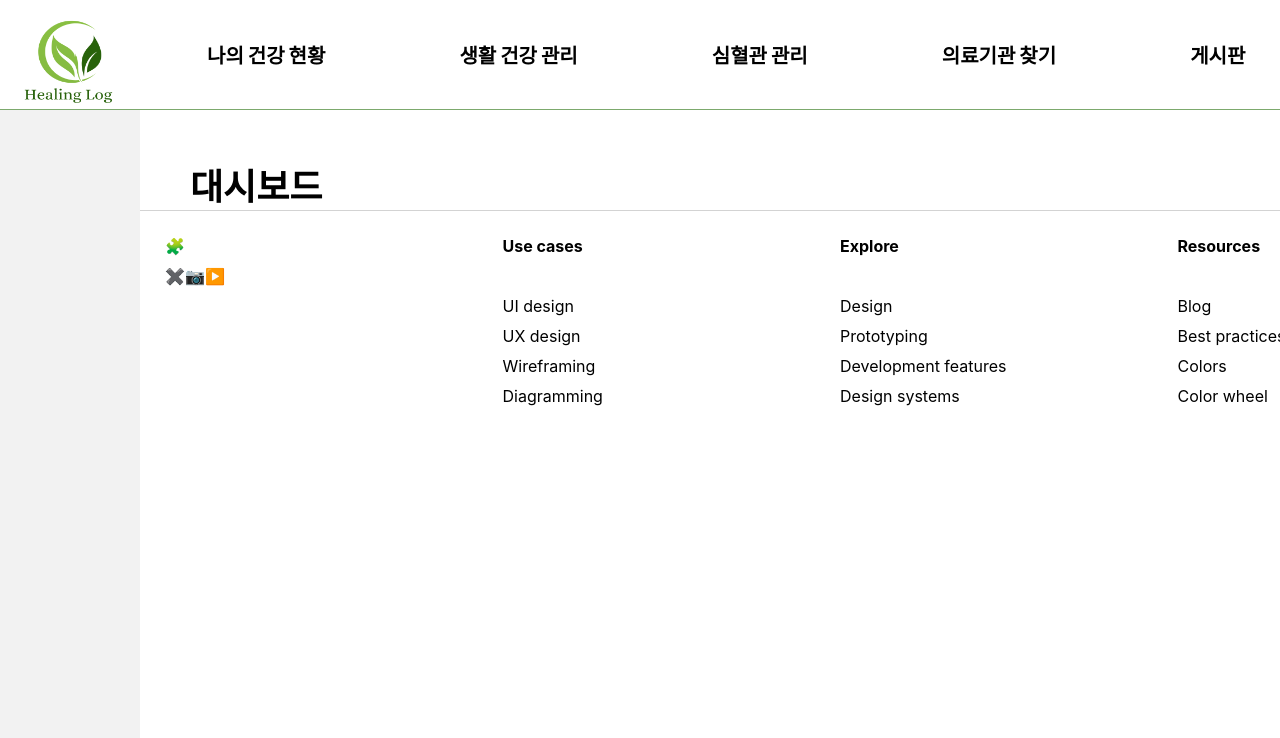
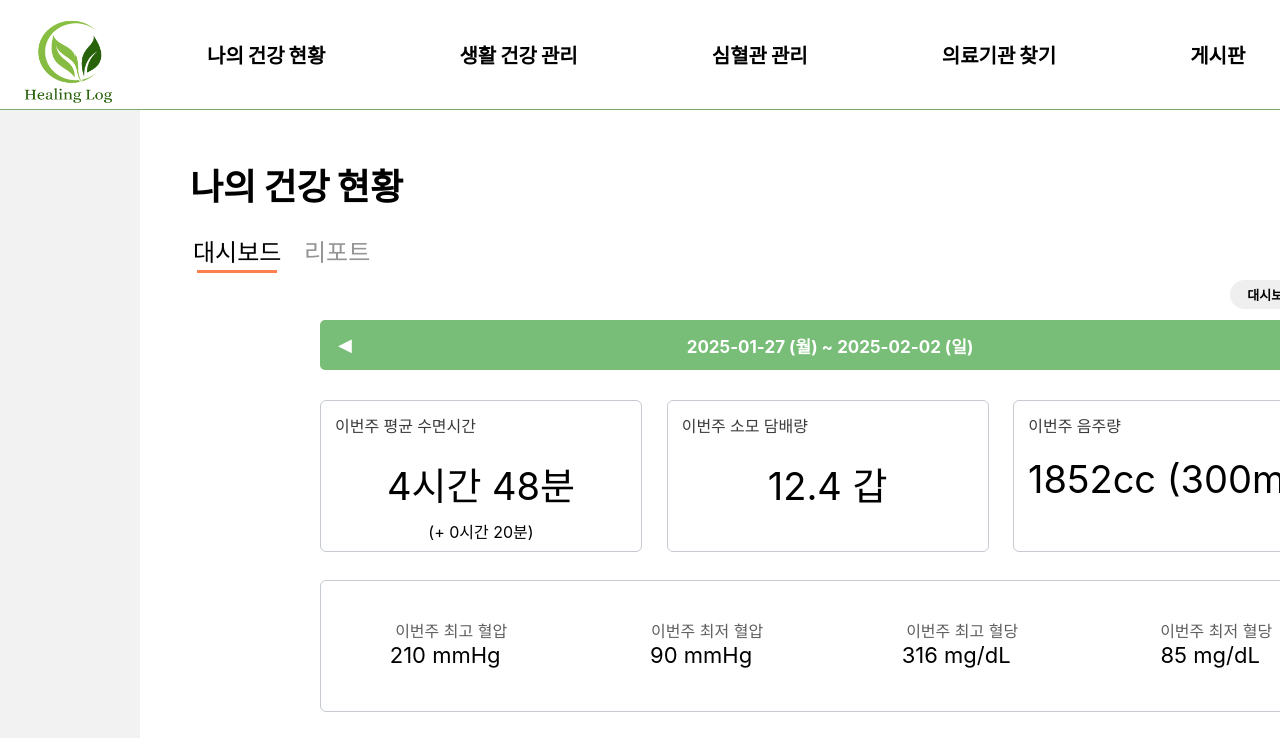
Before and after one commit to rlatmdxor/finalPrj01, a React (Create React App) app in the folder healthcare_react/healinglog/: page /dashboard in a window 1280 px wide. Shown: the top 738 px of the page. Built offline with nearby package versions, Linux system fonts and the light colour scheme; what @draft-js-plugins/anchor, @draft-js-plugins/static-toolbar, @draft-js-plugins/text-alignment would draw is missing.

Commit message:
fate : 대시보드

```diff
--- a/healthcare_react/healinglog/src/components/pages/Board/DashBoard.jsx
+++ /dev/null
@@ -1,12 +0,0 @@
-import React from 'react';
-import Title from '../../util/Title';
-
-const DashBoard = () => {
-  return (
-    <>
-      <Title>대시보드</Title>
-    </>
-  );
-};
-
-export default DashBoard;
--- /dev/null
+++ b/healthcare_react/healinglog/src/components/pages/DashBoard/DashBoard.jsx
@@ -0,0 +1,217 @@
+import React, { useState } from 'react';
+import Title from '../../util/Title';
+import ContentLayout from '../../util/ContentLayout';
+import styled from 'styled-components';
+import Navi from '../../util/Navi';
+import { BigCard, BigTextDiv, SmallCard, SmallTextDiv } from '../LivingHealth/Diet/Diet';
+import { BigCardInnerDiv, BigCardInnerMidDiv, BigCardInnerTopDiv } from '../LivingHealth/Diet/MyBmi';
+import Btn from '../../util/Btn';
+
+const NaviContainer = styled.div`
+  display: grid;
+  position: relative;
+  width: 200px;
+  top: 20px;
+  left: 40px;
+  grid-template-columns: 4fr 3fr;
+`;
+
+const SettingBtnDiv = styled.div`
+  display: flex;
+  height: 25px;
+  justify-content: flex-end;
+  margin-top: 30px;
+  margin-bottom: 15px;
+`;
+
+const DateDiv = styled.div`
+  display: flex;
+  width: 100%;
+  height: 50px;
+  justify-content: space-between;
+  align-items: center;
+  padding: 12px;
+  background-color: #78be78;
+  box-sizing: border-box;
+  border-radius: 5px;
+  color: white;
+  font-weight: bold;
+
+  & input {
+    background: none;
+    border: none;
+    font-family: Arial, sans-serif;
+    font-size: 19px;
+    cursor: pointer;
+    color: white;
+  }
+
+  & button {
+    background: none;
+    border: none;
+    font-size: 18px;
+    cursor: pointer;
+    color: white;
+  }
+`;
+
+const DateTextDiv = styled.div`
+  font-size: 17px;
+`;
+
+const ContentArea = styled.div`
+  display: grid;
+  grid-template-columns: repeat(3, 1fr);
+  column-gap: 20px;
+  row-gap: 28px;
+  width: 100%;
+  max-width: 1020px;
+  min-height: 400px;
+  margin-top: 30px;
+  margin-left: auto;
+  margin-right: auto;
+  margin-bottom: 60px;
+`;
+
+const DashBoard = () => {
+  const getWeekRange = (date) => {
+    const dayOfWeek = date.getDay(); // 0: 일요일, 1: 월요일, ..., 6: 토요일
+    const monday = new Date(date);
+    monday.setDate(date.getDate() - (dayOfWeek === 0 ? 6 : dayOfWeek - 1)); // 월요일 찾기
+
+    const sunday = new Date(monday);
+    sunday.setDate(monday.getDate() + 6); // 일요일 찾기
+
+    return {
+      monday: monday.toISOString().split('T')[0],
+      sunday: sunday.toISOString().split('T')[0],
+    };
+  };
+
+  const initialDate = new Date();
+  const initialRange = getWeekRange(initialDate);
+
+  const [currentMonday, setCurrentMonday] = useState(initialRange.monday);
+  const [currentSunday, setCurrentSunday] = useState(initialRange.sunday);
+
+  const handlePrevWeek = () => {
+    let newDate = new Date(currentMonday);
+    newDate.setDate(newDate.getDate() - 7);
+    const newRange = getWeekRange(newDate);
+
+    setCurrentMonday(newRange.monday);
+    setCurrentSunday(newRange.sunday);
+  };
+
+  const handleNextWeek = () => {
+    let newDate = new Date(currentMonday);
+    newDate.setDate(newDate.getDate() + 7);
+    const newRange = getWeekRange(newDate);
+
+    setCurrentMonday(newRange.monday);
+    setCurrentSunday(newRange.sunday);
+  };
+
+  const handleSettingModal = () => {};
+
+  return (
+    <>
+      <Title>나의 건강 현황</Title>
+      <NaviContainer>
+        <Navi target="dashboard" tag={'대시보드'}></Navi>
+        <Navi target="dashboard/report" tag={'리포트'}></Navi>
+      </NaviContainer>
+      <ContentLayout>
+        <SettingBtnDiv>
+          <Btn
+            str={'대시보드 설정'}
+            w={'110'}
+            h={'29'}
+            mt={'0'}
+            mb={'0'}
+            ml={'0'}
+            mr={'0'}
+            fs={'13'}
+            f={handleSettingModal}
+          />
+        </SettingBtnDiv>
+        <DateDiv>
+          <button onClick={handlePrevWeek}>◀</button>
+          <DateTextDiv>
+            {currentMonday} (월) ~ {currentSunday} (일)
+          </DateTextDiv>
+          <button onClick={handleNextWeek}>▶</button>
+        </DateDiv>
+        <ContentArea>
+          <SmallCard>
+            <SmallTextDiv>이번주 평균 수면시간</SmallTextDiv>
+            <BigTextDiv>4시간 48분</BigTextDiv>
+            <div>(+ 0시간 20분)</div>
+          </SmallCard>
+          <SmallCard>
+            <SmallTextDiv>이번주 소모 담배량</SmallTextDiv>
+            <BigTextDiv>12.4 갑</BigTextDiv>
+          </SmallCard>
+          <SmallCard>
+            <SmallTextDiv>이번주 음주량</SmallTextDiv>
+            <BigTextDiv>1852cc (300mL)</BigTextDiv>
+          </SmallCard>
+          <BigCard>
+            <BigCardInnerDiv>
+              <BigCardInnerTopDiv>
+                <div>이번주 최고 혈압</div>
+              </BigCardInnerTopDiv>
+              <BigCardInnerMidDiv>210 mmHg</BigCardInnerMidDiv>
+            </BigCardInnerDiv>
+            <BigCardInnerDiv>
+              <BigCardInnerTopDiv>
+                <div>이번주 최저 혈압</div>
+              </BigCardInnerTopDiv>
+              <BigCardInnerMidDiv>90 mmHg</BigCardInnerMidDiv>
+            </BigCardInnerDiv>
+            <BigCardInnerDiv>
+              <BigCardInnerTopDiv>
+                <div>이번주 최고 혈당</div>
+              </BigCardInnerTopDiv>
+              <BigCardInnerMidDiv>316 mg/dL</BigCardInnerMidDiv>
+            </BigCardInnerDiv>
+            <BigCardInnerDiv>
+              <BigCardInnerTopDiv>
+                <div>이번주 최저 혈당</div>
+              </BigCardInnerTopDiv>
+              <BigCardInnerMidDiv>85 mg/dL</BigCardInnerMidDiv>
+            </BigCardInnerDiv>
+          </BigCard>
+
+          <SmallCard>
+            <SmallTextDiv>이번주 평균 체중</SmallTextDiv>
+            <BigTextDiv>68.3kg</BigTextDiv>
+          </SmallCard>
+          <SmallCard>
+            <SmallTextDiv>이번주 평균 칼로리 섭취량</SmallTextDiv>
+            <BigTextDiv>1834 Kcal</BigTextDiv>
+          </SmallCard>
+          <SmallCard>
+            <SmallTextDiv>이번주 평균 물 섭취량</SmallTextDiv>
+            <BigTextDiv>850 ml</BigTextDiv>
+          </SmallCard>
+
+          <SmallCard>
+            <SmallTextDiv>이번주 유산소 운동시간</SmallTextDiv>
+            <BigTextDiv>1시간 18분</BigTextDiv>
+          </SmallCard>
+          <SmallCard>
+            <SmallTextDiv>이번주 무산소 운동시간</SmallTextDiv>
+            <BigTextDiv>1시간 11분</BigTextDiv>
+          </SmallCard>
+          <SmallCard>
+            <SmallTextDiv>이번주 총 운동시간</SmallTextDiv>
+            <BigTextDiv>2시간 29분</BigTextDiv>
+          </SmallCard>
+        </ContentArea>
+      </ContentLayout>
+    </>
+  );
+};
+
+export default DashBoard;
--- /dev/null
+++ b/healthcare_react/healinglog/src/components/pages/DashBoard/Report.jsx
@@ -0,0 +1,32 @@
+import React from 'react';
+import Title from '../../util/Title';
+import ContentLayout from '../../util/ContentLayout';
+import styled from 'styled-components';
+import Navi from '../../util/Navi';
+
+const NaviContainer = styled.div`
+  display: grid;
+  position: relative;
+  width: 200px;
+  top: 20px;
+  left: 40px;
+  grid-template-columns: 4fr 3fr;
+`;
+const Report = () => {
+  return (
+    <>
+      <Title>나의 건강 현황</Title>
+      <NaviContainer>
+        <Navi target="dashboard" tag={'대시보드'}></Navi>
+        <Navi target="dashboard/report" tag={'리포트'}></Navi>
+      </NaviContainer>
+      <ContentLayout>
+        <h1>rrr</h1>
+        <h1>rrr</h1>
+        <h1>rrr</h1>
+      </ContentLayout>
+    </>
+  );
+};
+
+export default Report;
--- a/healthcare_react/healinglog/src/components/pages/LivingHealth/Diet/Diet.jsx
+++ b/healthcare_react/healinglog/src/components/pages/LivingHealth/Diet/Diet.jsx
@@ -1,4 +1,4 @@
-import React, { useEffect, useState } from 'react';
+import React, { useState } from 'react';
 import styled from 'styled-components';
 import Title from '../../../util/Title';
 import Navi from '../../../util/Navi';
@@ -23,6 +23,7 @@ const NaviContainer = styled.div`
 const DayDiv = styled.div`
   display: flex;
   width: 100%;
+  height: 50px;
   justify-content: space-between;
   align-items: center;
   padding: 12px;
@@ -62,11 +63,11 @@ export const ContentAreaDiv = styled.div`
 `;
 
 export const SmallCard = styled.div`
-  width: 100%;
+  width: 320px;
   height: 150px;
   display: grid;
   grid-template-columns: 1fr;
-  grid-template-rows: 48px auto;
+  grid-template-rows: 48px auto auto;
   border: 1px solid #c5cbd1;
   border-radius: 6px;
   text-align: center;
@@ -132,8 +133,8 @@ const Diet = () => {
       <Title>식단</Title>
       <NaviContainer>
         <Navi target="diet" tag={'식단기록'}></Navi>
-        <Navi target="dietcalendar" tag={'캘린더'}></Navi>
-        <Navi target="dietreport" tag={'리포트'}></Navi>
+        <Navi target="diet/calendar" tag={'캘린더'}></Navi>
+        <Navi target="diet/report" tag={'리포트'}></Navi>
       </NaviContainer>
       <ContentLayout>
         <DayDiv>
--- a/healthcare_react/healinglog/src/components/pages/LivingHealth/Diet/DietCal.jsx
+++ b/healthcare_react/healinglog/src/components/pages/LivingHealth/Diet/DietCal.jsx
@@ -89,8 +89,8 @@ const DietCal = () => {
       <Title>식단</Title>
       <NaviContainer>
         <Navi target="diet" tag={'식단기록'}></Navi>
-        <Navi target="dietcalendar" tag={'캘린더'}></Navi>
-        <Navi target="dietreport" tag={'리포트'}></Navi>
+        <Navi target="diet/calendar" tag={'캘린더'}></Navi>
+        <Navi target="diet/report" tag={'리포트'}></Navi>
       </NaviContainer>
       <ContentLayout>
         <CalAreaDiv>
--- a/healthcare_react/healinglog/src/components/pages/LivingHealth/Diet/DietReport.jsx
+++ b/healthcare_react/healinglog/src/components/pages/LivingHealth/Diet/DietReport.jsx
@@ -171,8 +171,8 @@ const DietReport = () => {
       <Title>식단</Title>
       <NaviContainer>
         <Navi target="diet" tag={'식단기록'}></Navi>
-        <Navi target="dietcalendar" tag={'캘린더'}></Navi>
-        <Navi target="dietreport" tag={'리포트'}></Navi>
+        <Navi target="diet/calendar" tag={'캘린더'}></Navi>
+        <Navi target="diet/report" tag={'리포트'}></Navi>
       </NaviContainer>
       <ContentLayout>
         <ChartAreaDiv>
--- a/healthcare_react/healinglog/src/components/pages/LivingHealth/Diet/MyBmi.jsx
+++ b/healthcare_react/healinglog/src/components/pages/LivingHealth/Diet/MyBmi.jsx
@@ -5,21 +5,21 @@ import { InfoOutlined } from '@mui/icons-material';
 import styled from 'styled-components';
 import { useSelector } from 'react-redux';
 
-const BigCardInnerDiv = styled.div`
+export const BigCardInnerDiv = styled.div`
   display: flex;
   flex-direction: column;
   justify-content: center;
   align-items: center;
 `;
 
-const BigCardInnerTopDiv = styled.div`
+export const BigCardInnerTopDiv = styled.div`
   display: flex;
   justify-content: center;
   align-items: center;
   color: #5f5f5f;
 `;
 
-const BigCardInnerMidDiv = styled.div`
+export const BigCardInnerMidDiv = styled.div`
   font-size: 22px;
   color: #000000;
   margin-bottom: 6px;
```
Also changed, not shown: healthcare_react/healinglog/src/components/home/Main.jsx (+9 -8 lines), healthcare_react/healinglog/src/routes.jsx (+5 -3 lines), 1 other file (tests, documents, lock files or other folders).
